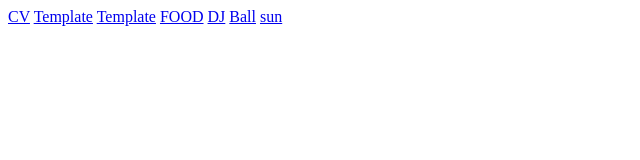
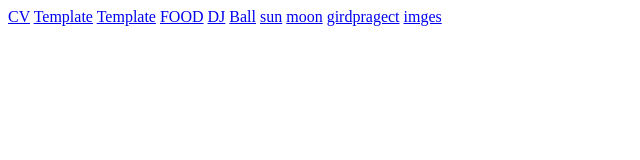
Before and after one commit to viratraj1/CSS-tasks, a plain HTML site: page index.html in a window 1280 px wide. Shown: the whole page, without its empty margins (0-640 px from the left). Drawn offline with Linux system fonts and the light colour scheme.

Commit message:
Css new Tasks

```diff
--- a/index.html
+++ b/index.html
@@ -15,6 +15,10 @@
     <a href="./Djtillu.html">DJ</a>
     <a href="./ani.html">Ball</a>
     <a href="./SUN.html">sun</a>
+    <a href="./moon.html">moon</a>
+    <a href="./girdpragect.html">girdpragect</a>
+    <a href="./TransitionsIMG.html">imges</a>
+
 
 
 
```
